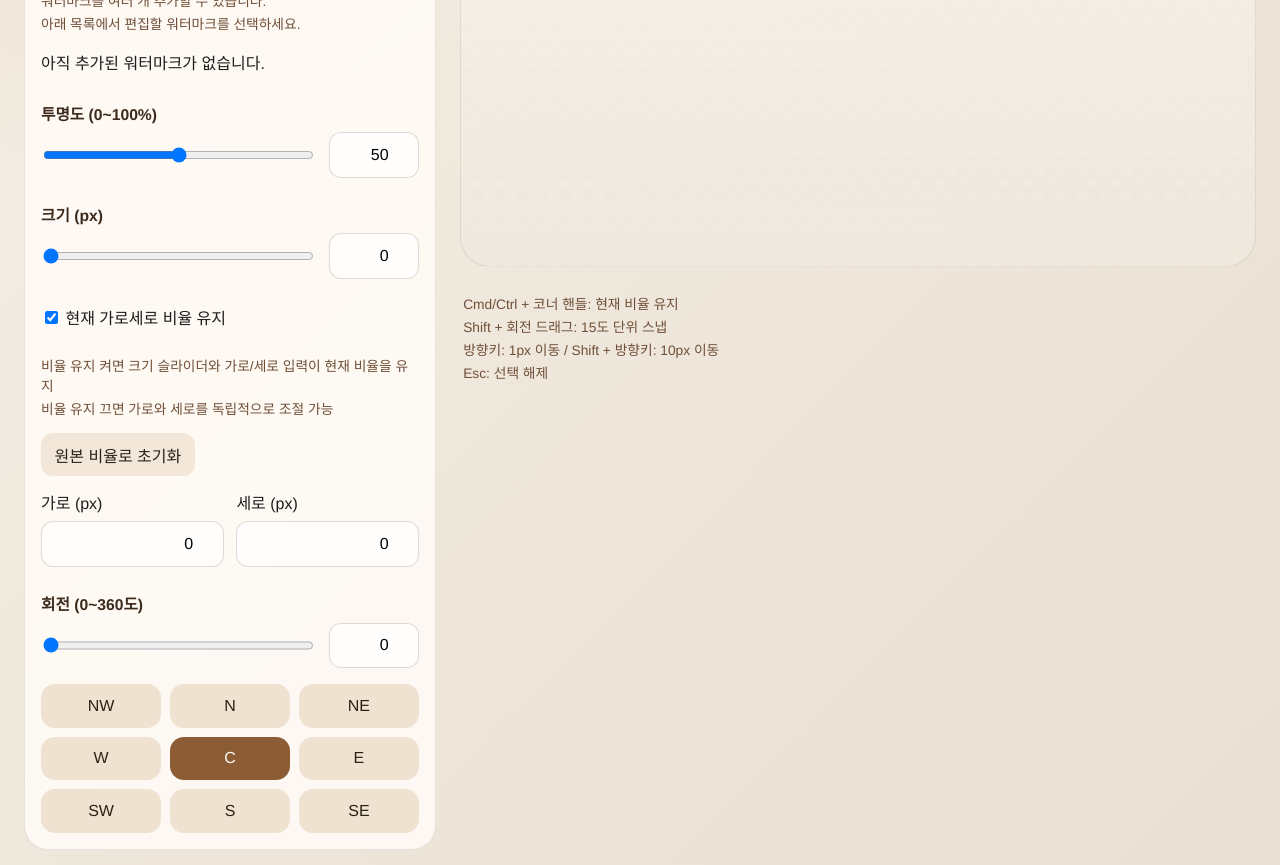
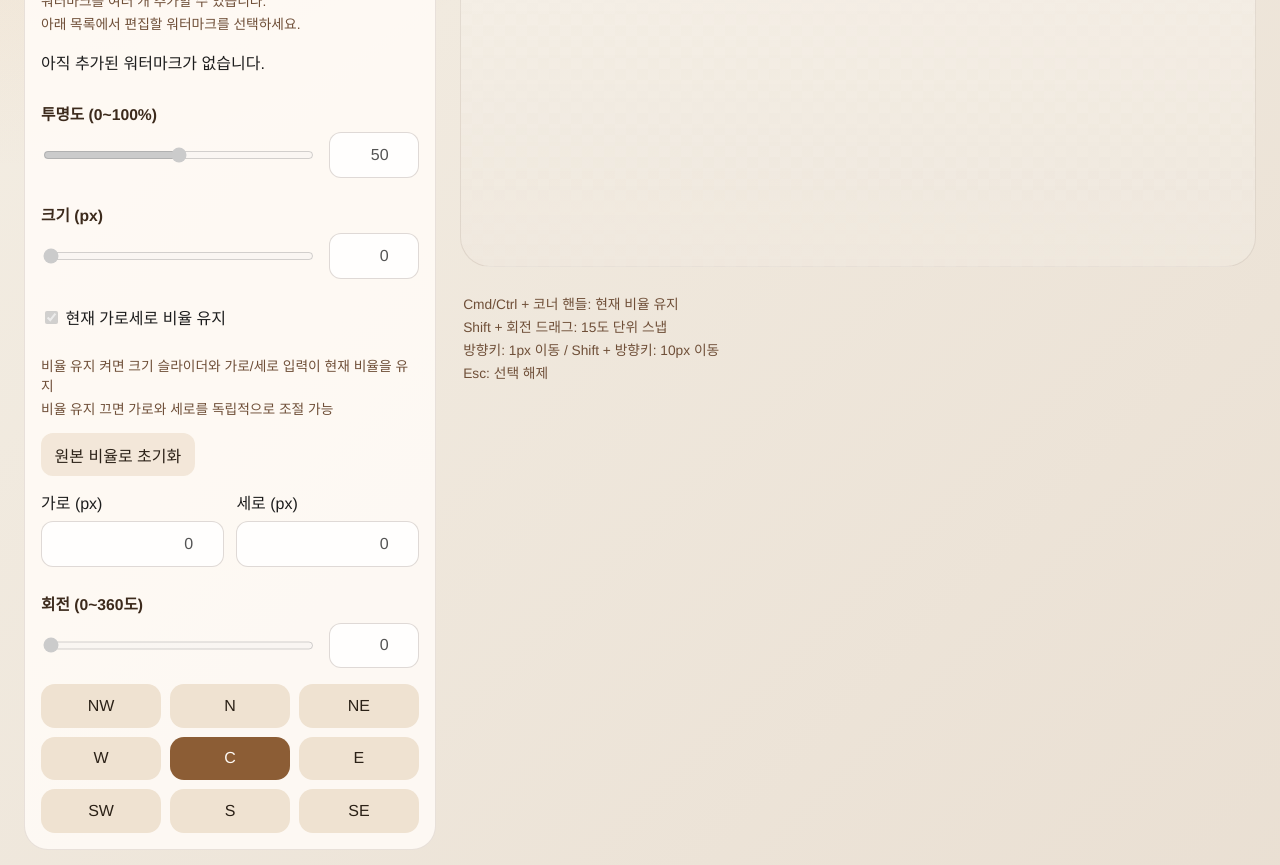
Before and after one commit to dev-universe/batch-watermarker, a React (Vite) app: page / in a window 1280 px wide. Shown: the part 540-1405 px from the top of the page. Built offline with nearby package versions, Linux system fonts and the light colour scheme.

Commit message:
feat: add watermark layer locking

```diff
--- a/src/App.tsx
+++ b/src/App.tsx
@@ -59,11 +59,20 @@ function App() {
     duplicateWatermarkLayer,
     moveWatermarkLayer,
     toggleWatermarkLayerVisibility,
+    toggleWatermarkLayerLock,
     renameWatermarkLayer,
     removeWatermarkLayer,
     undo,
     redo
   } = useEditableStateHistory(INITIAL_SETTINGS);
+  const activeWatermarkLayer = useMemo(
+    () =>
+      activeWatermarkLayerId
+        ? watermarkLayers.find((layer) => layer.id === activeWatermarkLayerId) ?? null
+        : null,
+    [activeWatermarkLayerId, watermarkLayers]
+  );
+  const isActiveWatermarkLayerLocked = activeWatermarkLayer?.locked ?? false;
   const {
     selectedPreviewFile,
     previewKind,
@@ -108,6 +117,7 @@ function App() {
   } = useWatermarkInteraction({
     settings,
     setSettings,
+    isActiveWatermarkLayerLocked,
     currentSnapshotRef,
     commitSnapshot,
     beginContinuousEdit,
@@ -180,7 +190,8 @@ function App() {
     renderedWatermarkSize,
     sizeControlMax,
     commitSnapshot,
-    updateSettingsDuringContinuousEdit
+    updateSettingsDuringContinuousEdit,
+    isActiveWatermarkLayerLocked
   });
   const onWatermarkPointerEnter = () => setIsWatermarkHovered(true);
   const onWatermarkPointerLeave = () => setIsWatermarkHovered(false);
@@ -217,7 +228,8 @@ function App() {
             overlayImageStyle,
             isActive: layer.id === activeWatermarkLayerId,
             zIndex: index + 1,
-            visible: layer.visible
+            visible: layer.visible,
+            locked: layer.locked
           };
         })
         .filter(
@@ -232,6 +244,7 @@ function App() {
             isActive: boolean;
             zIndex: number;
             visible: boolean;
+            locked: boolean;
           } => layer !== null
         ),
     [
@@ -256,9 +269,11 @@ function App() {
       id: layer.id,
       label: layer.label,
       name: layer.file.name,
-      visible: layer.visible
+      visible: layer.visible,
+      locked: layer.locked
     })),
     activeWatermarkLayerId,
+    isActiveWatermarkLayerLocked,
     file: {
       watermarkFile,
       onOpenWatermarkPicker: openWatermarkPicker,
@@ -285,6 +300,7 @@ function App() {
     onDuplicateWatermarkLayer: duplicateWatermarkLayer,
     onMoveWatermarkLayer: moveWatermarkLayer,
     onToggleWatermarkLayerVisibility: toggleWatermarkLayerVisibility,
+    onToggleWatermarkLayerLock: toggleWatermarkLayerLock,
     onRenameWatermarkLayer: renameWatermarkLayer,
     onRemoveWatermarkLayer: removeWatermarkLayer
   };
@@ -319,7 +335,8 @@ function App() {
     overlay: {
       isWatermarkHovered,
       isWatermarkSelected,
-      isWatermarkDragging
+      isWatermarkDragging,
+      isActiveWatermarkLayerLocked
     },
     interaction: {
       onClearWatermarkSelection: clearWatermarkSelection,
--- a/src/components/WatermarkPanel.tsx
+++ b/src/components/WatermarkPanel.tsx
@@ -13,6 +13,7 @@ interface WatermarkLayerItem {
   id: string;
   label: string;
   name: string;
+  locked: boolean;
   visible: boolean;
 }
 
@@ -48,8 +49,10 @@ interface WatermarkPanelProps {
   onDuplicateWatermarkLayer: (layerId: string) => void;
   onMoveWatermarkLayer: (layerId: string, direction: -1 | 1) => void;
   onToggleWatermarkLayerVisibility: (layerId: string) => void;
+  onToggleWatermarkLayerLock: (layerId: string) => void;
   onRenameWatermarkLayer: (layerId: string, label: string) => void;
   onRemoveWatermarkLayer: (layerId: string) => void;
+  isActiveWatermarkLayerLocked: boolean;
 }
 
 export function WatermarkPanel({
@@ -64,8 +67,10 @@ export function WatermarkPanel({
   onDuplicateWatermarkLayer,
   onMoveWatermarkLayer,
   onToggleWatermarkLayerVisibility,
+  onToggleWatermarkLayerLock,
   onRenameWatermarkLayer,
-  onRemoveWatermarkLayer
+  onRemoveWatermarkLayer,
+  isActiveWatermarkLayerLocked
 }: WatermarkPanelProps) {
   const { watermarkFile, onOpenWatermarkPicker, onDropWatermarkFile } = file;
   const { onBeginContinuousNumericEdit, onUpdateNumericSetting } = numeric;
@@ -93,6 +98,8 @@ export function WatermarkPanel({
     }
   };
 
+  const isWatermarkEditingDisabled = isActiveWatermarkLayerLocked || !watermarkFile;
+
   return (
     <section className="panel">
       <div className="panel-head">
@@ -117,7 +124,7 @@ export function WatermarkPanel({
           watermarkLayers.map((layer, index) => (
             <div
               key={layer.id}
-              className={`layer-row ${layer.id === activeWatermarkLayerId ? "active" : ""} ${layer.visible ? "" : "hidden"}`}
+              className={`layer-row ${layer.id === activeWatermarkLayerId ? "active" : ""} ${layer.visible ? "" : "hidden"} ${layer.locked ? "locked" : ""}`}
             >
               <button className="layer-select" onClick={() => onSelectWatermarkLayer(layer.id)}>
                 {layer.id === activeWatermarkLayerId ? "선택됨" : "선택"}
@@ -127,11 +134,18 @@ export function WatermarkPanel({
                   className="layer-name-input"
                   type="text"
                   value={layer.label}
+                  disabled={layer.locked}
                   onChange={(event) => onRenameWatermarkLayer(layer.id, event.target.value)}
                 />
                 <span className="layer-file-name">{layer.name}</span>
               </div>
               <div className="layer-actions">
+                <button
+                  className="subtle-action"
+                  onClick={() => onToggleWatermarkLayerLock(layer.id)}
+                >
+                  {layer.locked ? "해제" : "잠금"}
+                </button>
                 <button
                   className="subtle-action"
                   onClick={() => onToggleWatermarkLayerVisibility(layer.id)}
@@ -178,6 +192,7 @@ export function WatermarkPanel({
               min="0"
               max="100"
               value={settings.opacity}
+              disabled={isWatermarkEditingDisabled}
               onPointerDown={onBeginContinuousNumericEdit}
               onKeyDown={onRangeKeyDown}
               onChange={(event) => onUpdateNumericSetting("opacity", event.target.value)}
@@ -188,6 +203,7 @@ export function WatermarkPanel({
               min="0"
               max="100"
               value={settings.opacity}
+              disabled={isWatermarkEditingDisabled}
               onChange={(event) => onUpdateNumericSetting("opacity", event.target.value)}
             />
           </div>
@@ -201,7 +217,7 @@ export function WatermarkPanel({
               min="0"
               max={sizeControlMax}
               value={displayedSizePx}
-              disabled={!settings.preserveAspectRatio}
+              disabled={!settings.preserveAspectRatio || isWatermarkEditingDisabled}
               onPointerDown={onBeginContinuousNumericEdit}
               onKeyDown={onRangeKeyDown}
               onChange={(event) => onUpdateNumericSetting("sizePx", event.target.value)}
@@ -212,7 +228,7 @@ export function WatermarkPanel({
               min="0"
               max={sizeControlMax}
               value={Math.round(displayedSizePx)}
-              disabled={!settings.preserveAspectRatio}
+              disabled={!settings.preserveAspectRatio || isWatermarkEditingDisabled}
               onChange={(event) => onUpdateNumericSetting("sizePx", event.target.value)}
             />
           </div>
@@ -223,6 +239,7 @@ export function WatermarkPanel({
             <input
               type="checkbox"
               checked={settings.preserveAspectRatio}
+              disabled={isWatermarkEditingDisabled}
               onChange={(event) => onTogglePreserveAspectRatio(event.target.checked)}
             />{" "}
             현재 가로세로 비율 유지
@@ -236,7 +253,7 @@ export function WatermarkPanel({
 
         <button
           className="subtle-action"
-          disabled={!watermarkFile}
+          disabled={isWatermarkEditingDisabled}
           onClick={onResetOriginalAspectRatio}
         >
           원본 비율로 초기화
@@ -250,6 +267,7 @@ export function WatermarkPanel({
               type="number"
               min="0"
               value={Math.round(renderedWidthPx)}
+              disabled={isWatermarkEditingDisabled}
               onChange={(event) => onWidthPxChange(event.target.value)}
             />
           </label>
@@ -260,6 +278,7 @@ export function WatermarkPanel({
               type="number"
               min="0"
               value={Math.round(renderedHeightPx)}
+              disabled={isWatermarkEditingDisabled}
               onChange={(event) => onHeightPxChange(event.target.value)}
             />
           </label>
@@ -273,6 +292,7 @@ export function WatermarkPanel({
               min="0"
               max="360"
               value={settings.rotation}
+              disabled={isWatermarkEditingDisabled}
               onPointerDown={onBeginContinuousNumericEdit}
               onKeyDown={onRangeKeyDown}
               onChange={(event) => onUpdateNumericSetting("rotation", event.target.value)}
@@ -283,6 +303,7 @@ export function WatermarkPanel({
               min="0"
               max="360"
               value={settings.rotation}
+              disabled={isWatermarkEditingDisabled}
               onChange={(event) => onUpdateNumericSetting("rotation", event.target.value)}
             />
           </div>
@@ -294,6 +315,7 @@ export function WatermarkPanel({
           <button
             key={position}
             className={settings.position === position ? "selected" : ""}
+            disabled={isWatermarkEditingDisabled}
             onClick={() => onSelectPosition(position)}
           >
             {position}
--- a/src/hooks/useFileSelectionActions.ts
+++ b/src/hooks/useFileSelectionActions.ts
@@ -109,6 +109,7 @@ export function useFileSelectionActions({
         id: layerId,
         file,
         label: file.name,
+        locked: false,
         settings: layerSettings,
         visible: true,
         previewPayload,
--- a/src/shared/history.ts
+++ b/src/shared/history.ts
@@ -57,6 +57,7 @@ const areWatermarkLayersEqual = (left: WatermarkLayer[], right: WatermarkLayer[]
       layer.file.name === other?.file.name &&
       layer.file.kind === other?.file.kind &&
       layer.label === other.label &&
+      layer.locked === other.locked &&
       areSettingsEqual(layer.settings, other.settings) &&
       layer.visible === other.visible &&
       arePreviewPayloadsEqual(layer.previewPayload, other.previewPayload) &&
@@ -73,6 +74,7 @@ export const cloneSnapshot = (snapshot: EditableStateSnapshot): EditableStateSna
     id: layer.id,
     file: { ...layer.file },
     label: layer.label,
+    locked: layer.locked,
     settings: { ...layer.settings },
     visible: layer.visible,
     previewPayload: {
--- a/src/shared/types.ts
+++ b/src/shared/types.ts
@@ -22,6 +22,7 @@ export interface WatermarkLayer {
   id: string;
   file: InputFile;
   label: string;
+  locked: boolean;
   settings: WatermarkSettings;
   visible: boolean;
   previewPayload: PreviewPayload;
--- a/src/styles.css
+++ b/src/styles.css
@@ -278,6 +278,10 @@ label {
   opacity: 0.65;
 }
 
+.layer-row.locked {
+  background: rgba(232, 224, 214, 0.82);
+}
+
 .layer-select {
   background: #8c5d35;
   color: #fffaf5;
@@ -399,6 +403,10 @@ label {
   user-select: none;
   -webkit-user-drag: none;
   touch-action: none;
+}
+
+.watermark-overlay.locked {
+  cursor: default;
 }
 
 .watermark-overlay.hovered .watermark-selection-outline,
```
Also changed, not shown: src/components/PreviewPane.tsx (+9 -2 lines), src/hooks/useEditableStateHistory.ts (+16 -0 lines), src/hooks/useWatermarkInteraction.ts (+26 -2 lines), src/hooks/useWatermarkSettingsActions.ts (+26 -0 lines), 1 other file (tests, documents, lock files or other folders).
